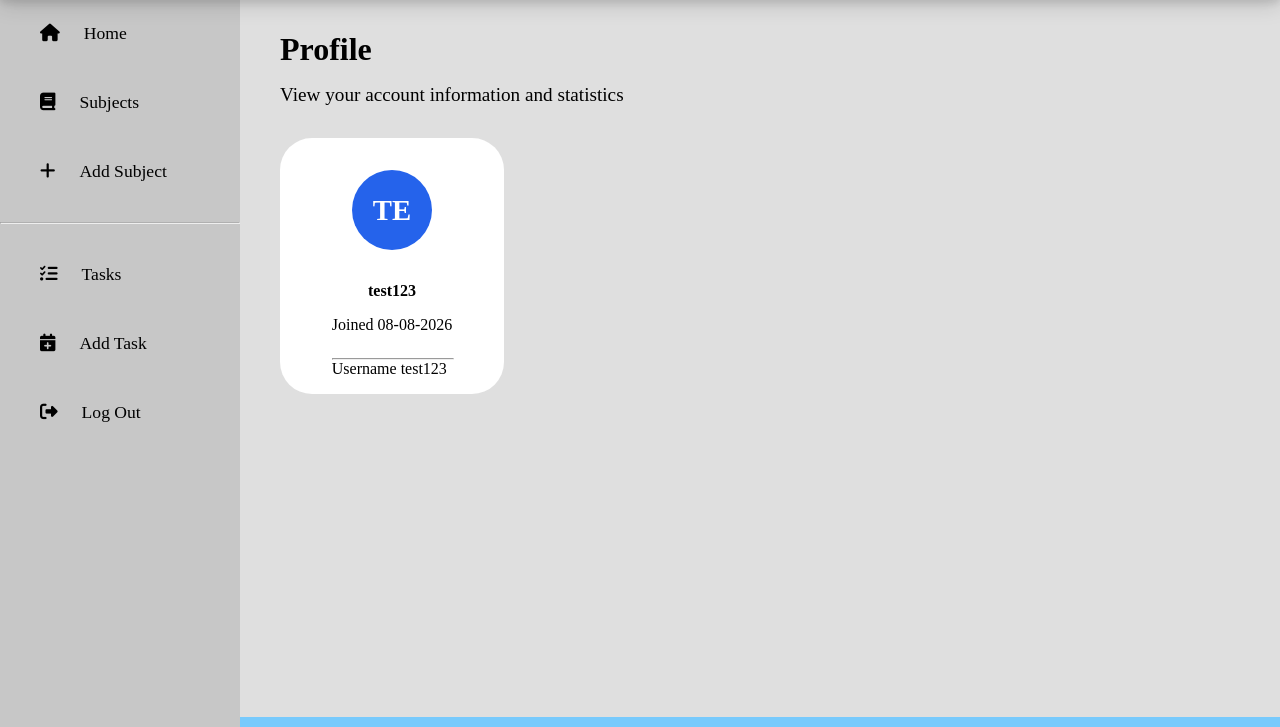
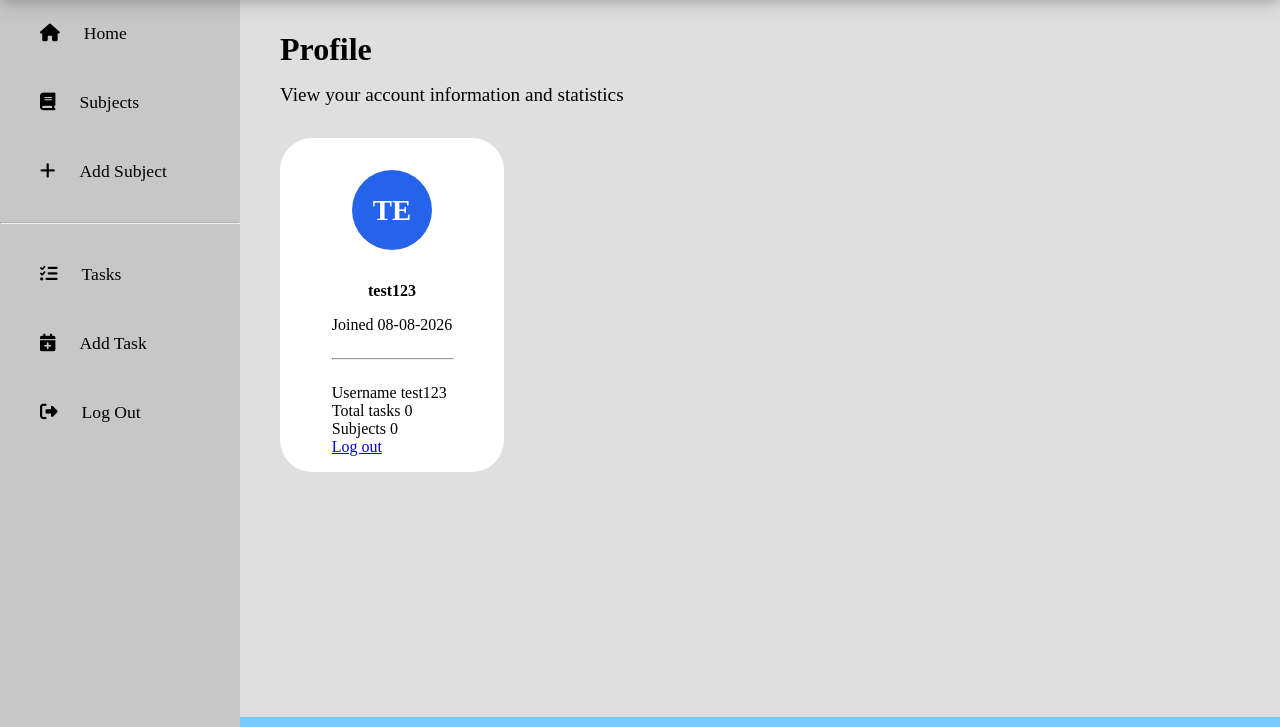
Before and after one commit to 23062bhs/deadline, a Flask app: page /profile in a window 1280 px wide. Shown: the part 73-800 px from the top of the page. Run offline with Flask 3, Linux system fonts and the light colour scheme; a user stored in the database is signed in; data comes from the database, SQL or seed files in the repository; data that the repository does not hold is empty; some libraries are stand-ins or nearby versions; some web fonts are replaced.

Commit message:
added more info and changed styling

```diff
--- a/static/style.css
+++ b/static/style.css
@@ -1131,6 +1131,6 @@ thead .list-headers th {
 }
 
 .profile-divider {
-    margin-top: 1.5rem;
+    margin: 1.5rem 0 1.5rem 0;
     width: 100%;
 }
--- a/templates/profile.html
+++ b/templates/profile.html
@@ -19,7 +19,16 @@
     <div class="profile-info-row">
             <span class="profile-info-label">Username</span>
             <span>{{ session['username'] }}</span>
-        </div>
+    </div>
+    <div class="profile-info-row">
+        <span class="profile-info-label">Total tasks</span>
+        <span>{{ total }}</span>
+    </div>
+    <div class="profile-info-row">
+        <span class="profile-info-label">Subjects</span>
+        <span>{{ subject_count }}</span>
+    </div>
+    <a href="/logout" class="profile-logout-btn">Log out</a>
 </div>
 
 {% endblock %}
```
